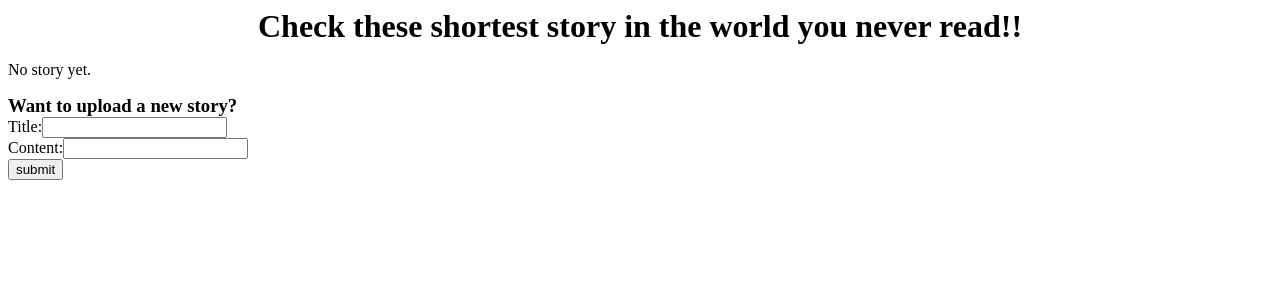
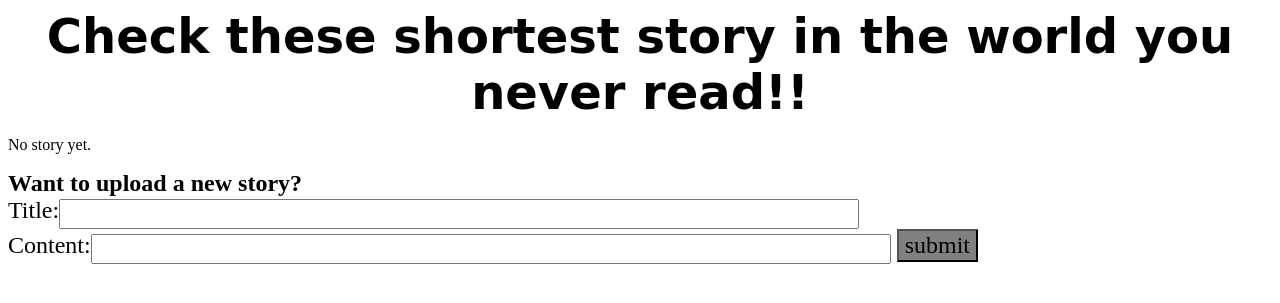
Before and after one commit to YuduDu/Django_Du, a Django app: template python1/storys/templates/storys/index.html in a window 1280 px wide. Shown: the top 303 px of the page. Run offline with Django 3.2, Linux system fonts and the light colour scheme; the template is opened without the code that fills it, so the values that code supplies are empty; parts of the project's set-up code (start-up, migrations or seed data) failed here and were passed over.

Commit message:
make some improvement

```diff
--- a/python1/storys/static/storys/stylesheet.css
+++ b/python1/storys/static/storys/stylesheet.css
@@ -1,19 +1,60 @@
 h1 {
 	margin: auto;
 	text-align: center;
+	font-family:cursive;
+	font-size:3em;
 }
 
-li{
-	margin: auto;
-}
 p {
 }
 
 h3{
 	margin: auto;
+	font-family:Tw Cen MT;
 }
 
 form {
 	margin: auto;
 
 }
+
+#storylist {
+	font-size:2em;
+	font-family:Fantasy,cursive;
+	text-decoration:none;
+	color:black;
+}
+
+.form{
+	font-size:1.5em;
+	font-family:Tw Cen MT;
+}
+
+#storylist:hover{
+	color: blue;
+	font-weight:bold;
+}
+
+.button{
+	margin:auto;
+	background-color:gray;
+	font-family:Tw Cen MT;
+	font-size:1em;
+
+}
+
+.textfield{
+	font-family:Tw Cen MT;
+	height:30px;
+	width:800px;
+}
+
+#back{
+	font-family:Tw Cen MT;
+	font-size:1.5em;
+	border:none;
+	background-color:white;
+}
+#back:hover{
+	font-weight:bold;
+}
--- a/python1/storys/templates/storys/index.html
+++ b/python1/storys/templates/storys/index.html
@@ -1,5 +1,4 @@
 {% load staticfiles %}
-
 <link style="text/css" rel="stylesheet" href="{% static 'storys/stylesheet.css'%}"/>
 <head>
 	<title>Shortest Story</title>
@@ -11,19 +10,19 @@
 {% if story_list %}
     <ul>
     {% for s in story_list %}
-        <li style="font-size:2em"><a href="{% url 'detail' s.id%}">{{ s.title }}</a></li>
+        <li><a id="storylist" href="{% url 'detail' s.id%}">{{ s.title }}</a></li>
     {% endfor %}
     </ul>
 {% else %}
     <p>No story yet.</p>
 {% endif %}
 
-<h3>Want to upload a new story?</h3>
+<h3 class="form">Want to upload a new story?</h3>
 {%if error_message %}<p style="color: red"><strong>{{error_message}}</strong></p>{% endif %}
-<form action="{% url 'newstory' %}" method="post">
+<form class="form" action="{% url 'newstory' %}" method="post">
 	{% csrf_token %}
-	Title:<input type="text" name="title"/><br />
-	Content:<input type="text" name="content"/><br />
-	<input type="submit" value="submit"/>
+	Title:<input class="textfield" type="text" name="title"/><br />
+	Content:<input class="textfield" type="text" name="content"/>
+	<input class="button" type="submit" value="submit"/>
 </form>
 </body>
```
Also changed, not shown: python1/storys/templates/storys/detail.html (+21 -12 lines), python1/db.sqlite3, 1 other file.
